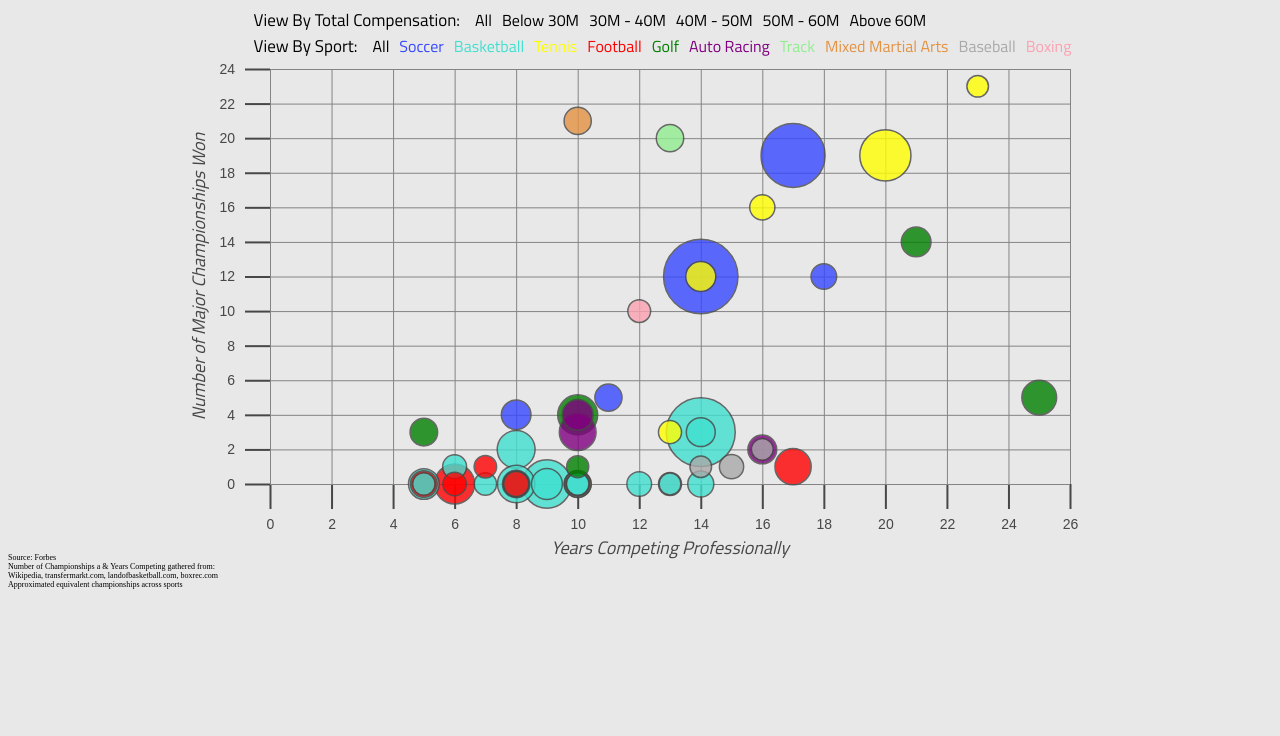
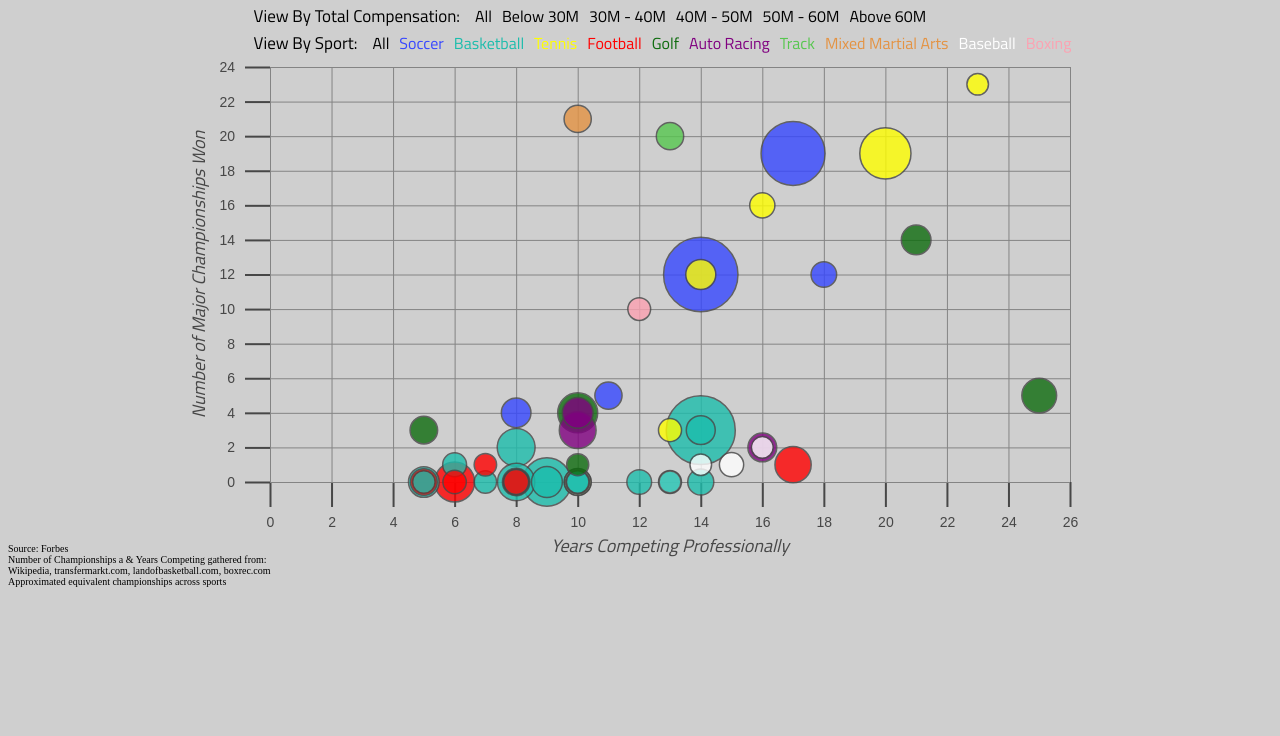
Before and after one commit to dtluther/pay-to-play, a plain HTML site: page index.html in a window 1280 px wide. Shown: the part 64-800 px from the top of the page. Drawn offline with nearby package versions, Linux system fonts and the light colour scheme; a web font is replaced by a local one.

Commit message:
styling finished, prepping readme

```diff
--- a/stylesheets/circles.css
+++ b/stylesheets/circles.css
@@ -8,8 +8,8 @@
 }
 
 .basketball {
-  fill : turquoise;
-  color : turquoise;
+  fill : #1cbdac;
+  color : #1cbdac;
 }
 
 .tennis {
@@ -23,8 +23,8 @@
 }
 
 .golf {
-  fill : green;
-  color : green;
+  fill : #0e6c0e;
+  color : #0e6c0e;
 }
 
 .racing {
@@ -33,8 +33,8 @@
 }
 
 .track {
-  fill : lightgreen;
-  color : lightgreen;
+  fill : #57c74f;
+  color : #57c74f;
 }
 
 .mma {
@@ -43,8 +43,8 @@
 }
 
 .baseball {
-  fill : darkgray;
-  color : darkgray;
+  fill : white;
+  color : white;
 }
 
 .boxing {
--- a/stylesheets/gridlines.css
+++ b/stylesheets/gridlines.css
@@ -2,7 +2,7 @@ body {
   display          : flex;
   flex-direction: column;
   position         : relative;
-  background-color : #e8e8e8;
+  background-color : #cfcfcf;
   justify-content  : center;
   align-items: center;
 }
@@ -48,7 +48,6 @@ body {
   display: flex;
   flex-direction: column;
   align-items: center;
-  border: 2px solid black;
   padding: 0 10px;
   margin-bottom: 10px;
 }
@@ -99,10 +98,9 @@ ul {
 .filter {
   margin : 0 5px;
   cursor : pointer;
+  border-bottom: 2px solid transparent;
 }
 
-.filter-sport {
-}
 
 .filter:hover {
   border-bottom : 2px solid;
@@ -126,7 +124,7 @@ ul {
   display: flex;
   flex-direction: column;
   justify-content: flex-start;
-  font-size: 8px;
+  font-size: 10px;
 }
 .credits p {
   margin: 0;
```
